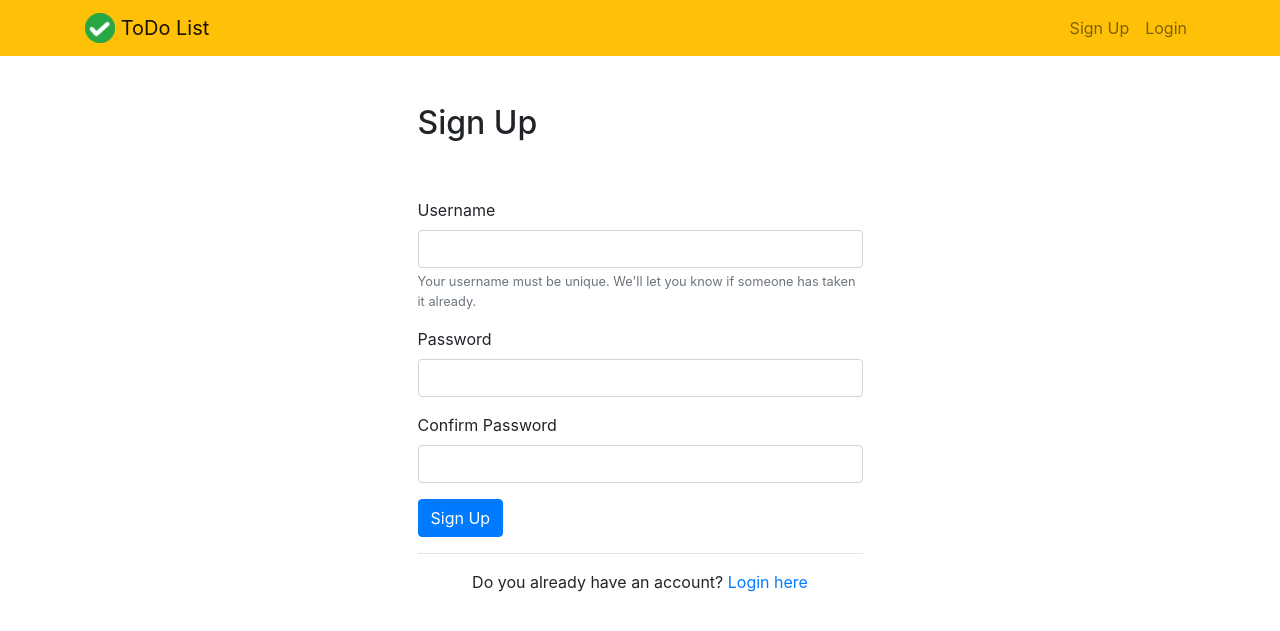
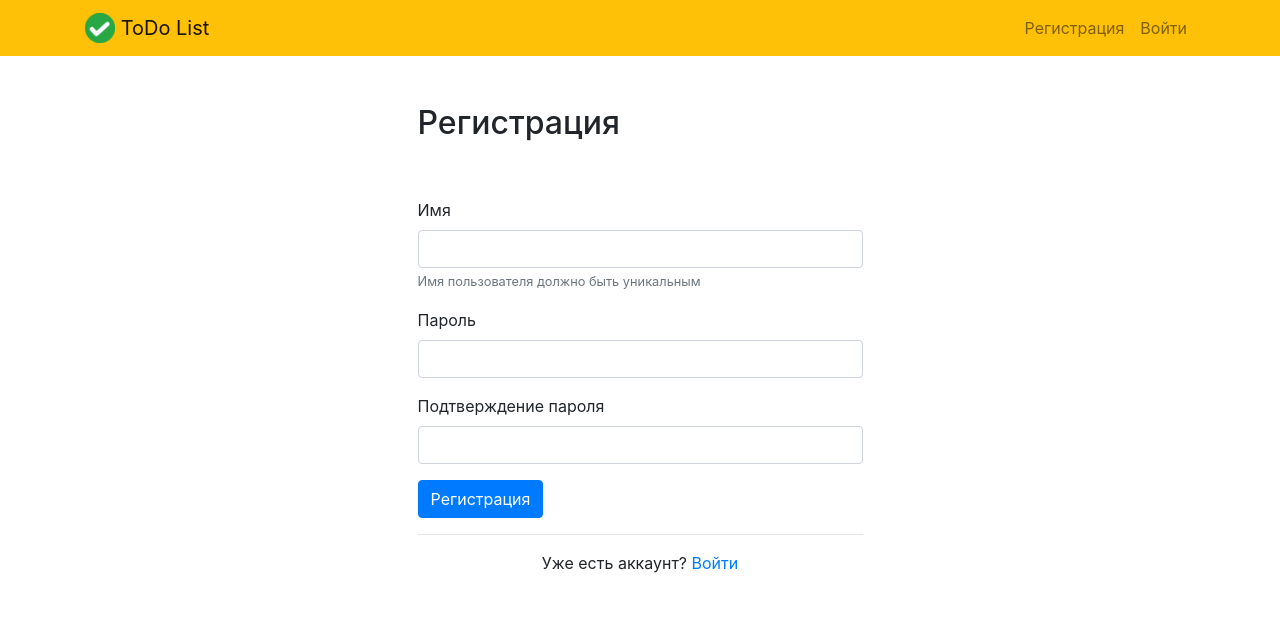
Before and after one commit to AlexandrMarchevskiy/ToDo-List, a Django app: page /signup/ in a window 1280 px wide. Shown: the top 631 px of the page. Run offline with Django 3.2, Linux system fonts and the light colour scheme; some libraries are stand-ins or nearby versions.

Commit message:
Remove old stuff

```diff
--- a/todo/templates/todo/base.html
+++ b/todo/templates/todo/base.html
@@ -29,13 +29,13 @@
         <ul class="navbar-nav mr-auto">
 
                 <li class="nav-item {{ current }}">
-                    <a class="nav-link" href="{% url 'currenttodos' %}">Current</a>
+                    <a class="nav-link" href="{% url 'currenttodos' %}">Запланировано</a>
                 </li>
                 <li class="nav-item {{ completed }}">
-                    <a class="nav-link" href="{% url 'completedtodos' %}">Completed</a>
+                    <a class="nav-link" href="{% url 'completedtodos' %}">Завершенно</a>
                 </li>
                 <li class="nav-item {{ create }}">
-                    <a class="nav-link" href="{% url 'createtodo' %}">Create</a>
+                    <a class="nav-link" href="{% url 'createtodo' %}">Добавить</a>
                 </li>
 
         </ul>
@@ -43,18 +43,18 @@
     <ul class="navbar-nav ml-auto">
             {% if user.is_authenticated %}
                 <li class="nav-item">
-                    <a href="#" onclick="$('#signOutBtn').click()" class="nav-link">Logout</a>
+                    <a href="#" onclick="$('#signOutBtn').click()" class="nav-link">Выйти</a>
                     <form style='display: none;' method="POST" action="{% url 'logoutuser' %}">
                         {% csrf_token %}
-                        <button id="signOutBtn" type="submit">Logout</button>
+                        <button id="signOutBtn" type="submit">Выйти</button>
                     </form>
                 </li>
             {% else %}
                 <li class="nav-item">
-                    <a class="nav-link" href="{% url 'signupuser' %}">Sign Up</a>
+                    <a class="nav-link" href="{% url 'signupuser' %}">Регистрация</a>
                 </li>
                 <li class="nav-item">
-                    <a class="nav-link" href="{% url 'loginuser' %}">Login</a>
+                    <a class="nav-link" href="{% url 'loginuser' %}">Войти</a>
                 </li>
             {% endif %}
         </ul>
--- a/todo/templates/todo/completedtodos.html
+++ b/todo/templates/todo/completedtodos.html
@@ -3,14 +3,14 @@
 {% block content %}
     <div class="row justify-content-center mt-5">
         <div class="col-md-10">
-            <h1>Completed Todos</h1>
+            <h1>Завершённые задачи</h1>
         </div>
     </div>
     <div class="row justify-content-center mt-5">
         <div class="col-md-10">
             <div class="list-group">
                 {% for todo in todos %}
-                    <a href="{% url 'viewtodo' todo.id %}" class="list-group-item list-group-item-action{% if todo.important %} list-group-item-danger{% endif %}"><b>{{ todo.title }}</b> - Completed {{ todo.datecompleted|date:'M j Y H:i' }}</a>
+                    <a href="{% url 'viewtodo' todo.id %}" class="list-group-item list-group-item-action{% if todo.important %} list-group-item-danger{% endif %}"><b>{{ todo.title }}</b> - Завершенно {{ todo.datecompleted|date:'M j Y H:i' }}</a>
                 {% endfor %}
             </div>
         </div>
--- a/todo/templates/todo/currenttodos.html
+++ b/todo/templates/todo/currenttodos.html
@@ -22,7 +22,7 @@
             <div class="text-center">
                 <h2>Похоже , у вас больше нет задач. Хорошая работа!</h2>
             <br>
-            <a role="button" class="btn btn-primary" href="{% url 'createtodo' %}">New Todo</a>
+            <a role="button" class="btn btn-primary" href="{% url 'createtodo' %}">Новая задача</a>
             </div>
         {% endif %}
         </div>
--- a/todo/templates/todo/loginuser.html
+++ b/todo/templates/todo/loginuser.html
@@ -27,7 +27,7 @@
             </form>
             <hr>
             <div class="text-center">
-                Need an account? <a href="{% url 'signupuser' %}">Sign Up here</a>
+                Нужен аккаунт? <a href="{% url 'signupuser' %}">Зарегистрироваться</a>
             </div>
         </div>
     </div>
--- a/todo/templates/todo/signupuser.html
+++ b/todo/templates/todo/signupuser.html
@@ -3,7 +3,7 @@
 {% block content %}
     <div class="row justify-content-center mt-5">
         <div class="col-md-5">
-            <h2>Sign Up</h2>
+            <h2>Регистрация</h2>
         </div>
     </div>
     <div class="row justify-content-center mt-5">
@@ -16,23 +16,23 @@
             <form method="POST">
                 {% csrf_token %}
                 <div class="form-group">
-                    <label for="username">Username</label>
+                    <label for="username">Имя</label>
                     <input type="text" name="username" class="form-control" id="username" aria-describedby="usernameHelp">
-                    <small id="usernameHelp" class="form-text text-muted">Your username must be unique. We'll let you know if someone has taken it already.</small>
+                    <small id="usernameHelp" class="form-text text-muted">Имя пользователя должно быть уникальным</small>
                 </div>
                 <div class="form-group">
-                    <label for="password1">Password</label>
+                    <label for="password1">Пароль</label>
                     <input type="password" name="password1" class="form-control" id="password1">
                 </div>
                 <div class="form-group">
-                    <label for="password2">Confirm Password</label>
+                    <label for="password2">Подтверждение пароля</label>
                     <input type="password" name="password2" class="form-control" id="password2">
                 </div>
-                <button type="submit" class="btn btn-primary">Sign Up</button>
+                <button type="submit" class="btn btn-primary">Регистрация</button>
             </form>
             <hr>
             <div class="text-center">
-                Do you already have an account? <a href="{% url 'loginuser' %}">Login here</a>
+                Уже есть аккаунт? <a href="{% url 'loginuser' %}">Войти</a>
             </div>
         </div>
     </div>
--- a/todowoo/settings.py
+++ b/todowoo/settings.py
@@ -11,6 +11,7 @@ https://docs.djangoproject.com/en/3.2/ref/settings/
 """
 
 from pathlib import Path
+import os
 
 # Build paths inside the project like this: BASE_DIR / 'subdir'.
 BASE_DIR = Path(__file__).resolve().parent.parent
@@ -23,9 +24,9 @@ BASE_DIR = Path(__file__).resolve().parent.parent
 SECRET_KEY = 'django-insecure-ugs4mz--@v%(#wo3mlmqrd(f^k2!obo4f-pe^u1(smwcqx+jbi'
 
 # SECURITY WARNING: don't run with debug turned on in production!
-DEBUG = True
+DEBUG = False
 
-ALLOWED_HOSTS = []
+ALLOWED_HOSTS = ['todoalexm.pythonanywhere.com']
 
 
 # Application definition
@@ -119,6 +120,7 @@ USE_TZ = True
 # https://docs.djangoproject.com/en/3.2/howto/static-files/
 
 STATIC_URL = '/static/'
+STATIC_ROOT = os.path.join(BASE_DIR, 'static')
 
 LOGIN_URL = '/login'
 # Default primary key field type
```
Also changed, not shown: todo/templates/todo/createtodo.html (+5 -5 lines), todo/templates/todo/viewtodo.html (+6 -6 lines), db.sqlite3.
